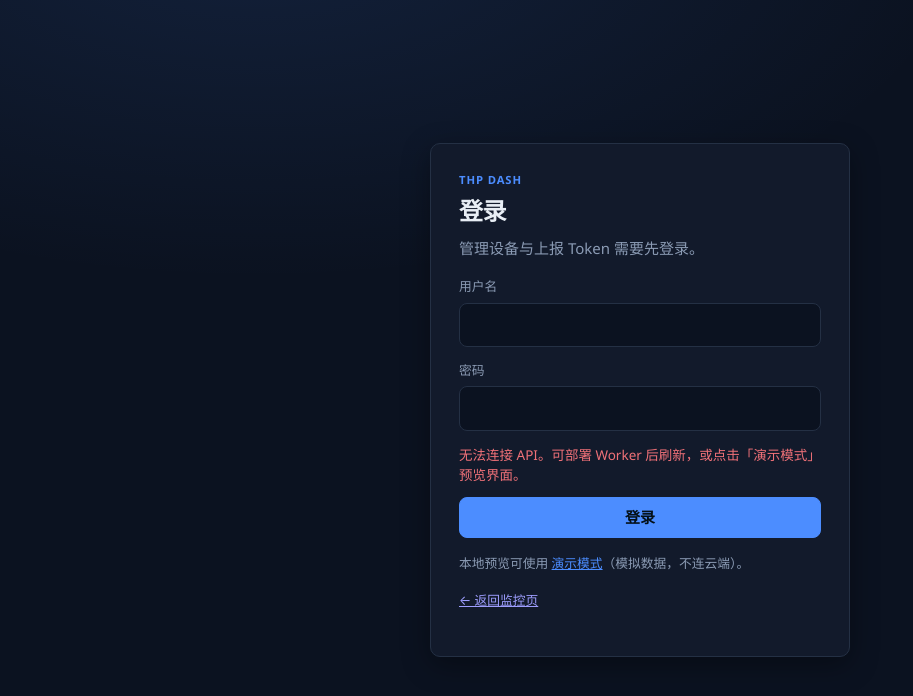
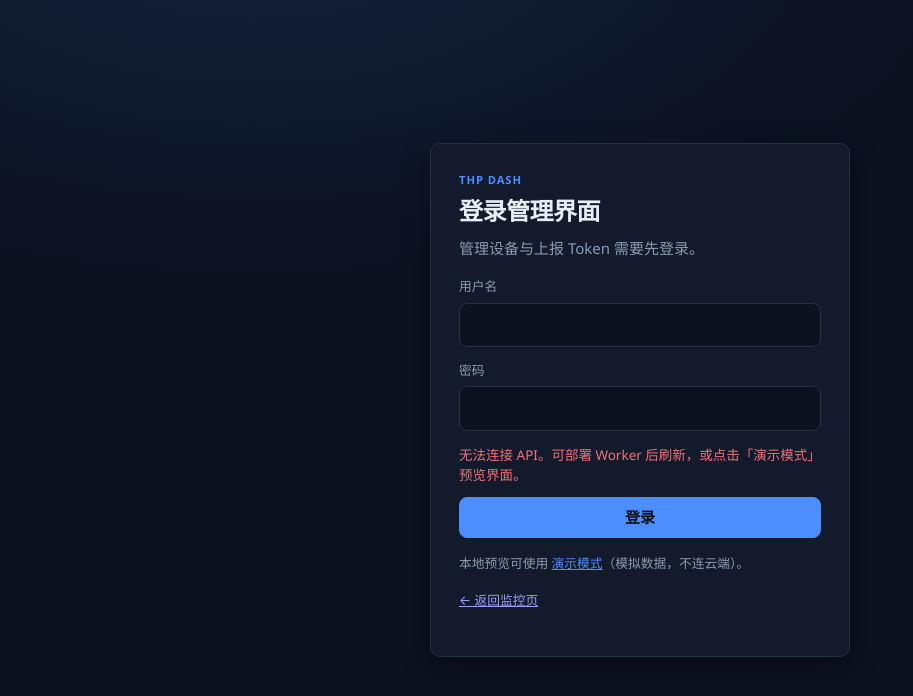
Before and after one commit to wty2019wty/esp32c3_sensors-THP-dash, a website with bundled scripts: page public/admin.html in a window 1280 px wide. Shown: the whole page, without its empty margins (0-913 px from the left). Built offline with nearby package versions, Linux system fonts and the light colour scheme; no server answers.

Commit message:
fix: 更新登录标题为“登录管理界面”

```diff
--- a/public/admin.html
+++ b/public/admin.html
@@ -18,7 +18,7 @@
     <section id="view-login" class="auth-view hidden" hidden>
       <div class="auth-card">
         <p class="eyebrow">THP Dash</p>
-        <h1>登录</h1>
+        <h1>登录管理界面</h1>
         <p class="hint">管理设备与上报 Token 需要先登录。</p>
         <form id="form-login" autocomplete="username">
           <label class="field">
```
